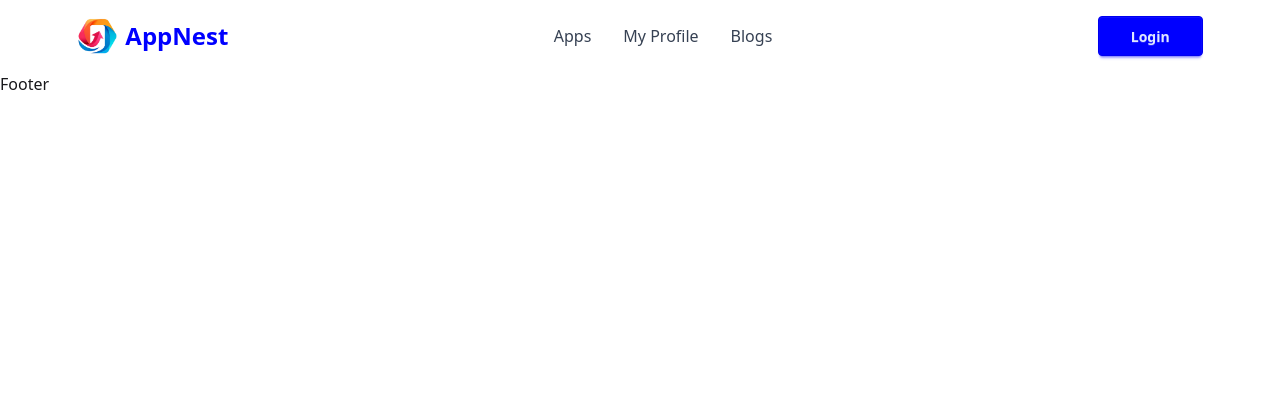
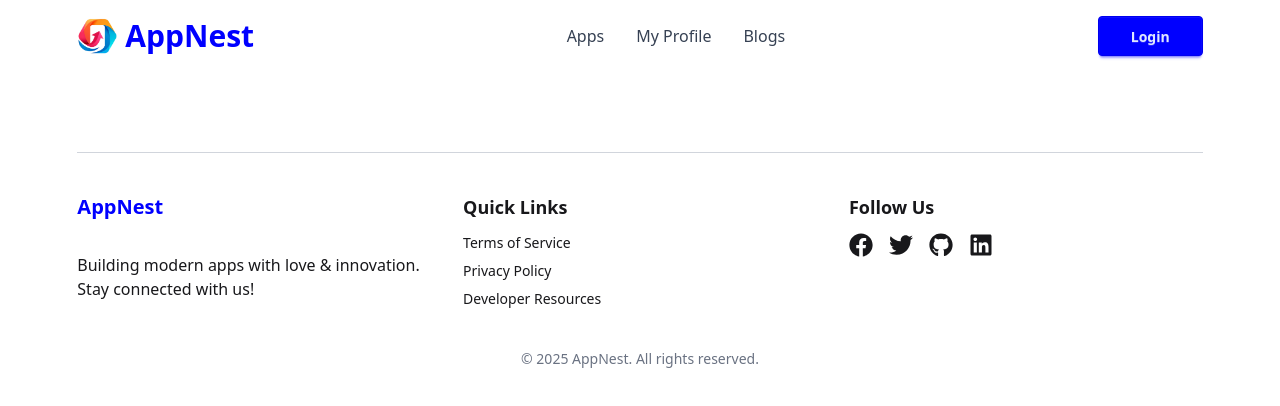
Before and after one commit to fuadhasan05/app-nest, a React (Vite) app: page / in a window 1280 px wide. Shown: the top 406 px of the page. Built offline with nearby package versions, Linux system fonts and the light colour scheme.

Commit message:
footer added

```diff
--- a/package.json
+++ b/package.json
@@ -13,6 +13,7 @@
     "@tailwindcss/vite": "^4.1.5",
     "react": "^19.0.0",
     "react-dom": "^19.0.0",
+    "react-icons": "^5.5.0",
     "react-router": "^7.5.3",
     "tailwindcss": "^4.1.5"
   },
--- a/src/components/Footer.jsx
+++ b/src/components/Footer.jsx
@@ -1,11 +1,67 @@
-import React from 'react';
+import React from "react";
+import { FaFacebook, FaGithub, FaLinkedin, FaTwitter } from "react-icons/fa";
+import { Link } from "react-router";
 
 const Footer = () => {
-    return (
+  return (
+    <footer className=" w-11/12 mx-auto  py-10 px-6">
+      <div className="py-10">
+        <hr className="border-t border-gray-300" />
+      </div>
+
+      <div className=" grid grid-cols-1 md:grid-cols-3 gap-8">
+        {/* Logo + Description */}
         <div>
-            Footer
+          <Link to="/" className="text-xl font-bold text-primary">
+            AppNest
+          </Link>
+          <p className=" pt-8">
+            Building modern apps with love & innovation. Stay connected with us!
+          </p>
         </div>
-    );
+
+        {/* Internal Links */}
+        <div>
+          <h3 className="text-lg font-semibold mb-3">Quick Links</h3>
+          <ul className="space-y-2 text-sm">
+            <li>
+              <Link>Terms of Service</Link>
+            </li>
+            <li>
+              <Link>Privacy Policy</Link>
+            </li>
+            <li>
+              <Link>Developer Resources</Link>
+            </li>
+          </ul>
+        </div>
+
+        {/* Social Media - External */}
+        <div>
+          <h3 className="text-lg font-semibold mb-3">Follow Us</h3>
+          <div className="flex space-x-4">
+            <a href="https://facebook.com" target="_blank" rel="noreferrer">
+              <FaFacebook className="w-6 h-6 hover:text-primary" />
+            </a>
+            <a href="https://twitter.com" target="_blank" rel="noreferrer">
+              <FaTwitter className="w-6 h-6 hover:text-primary" />
+            </a>
+            <a href="https://github.com" target="_blank" rel="noreferrer">
+              <FaGithub className="w-6 h-6 hover:text-gray-300" />
+            </a>
+            <a href="https://linkedin.com" target="_blank" rel="noreferrer">
+              <FaLinkedin className="w-6 h-6 hover:text-primary" />
+            </a>
+          </div>
+        </div>
+      </div>
+
+      {/* Bottom Line */}
+      <div className="mt-10 text-center text-sm text-gray-500">
+        &copy; {new Date().getFullYear()} AppNest. All rights reserved.
+      </div>
+    </footer>
+  );
 };
 
 export default Footer;
--- a/src/components/Navbar.jsx
+++ b/src/components/Navbar.jsx
@@ -1,6 +1,6 @@
 import React from "react";
 import logo from "../assets/app_logo.png";
-import { NavLink } from "react-router";
+import { Link, NavLink } from "react-router";
 
 const Navbar = () => {
   return (
@@ -9,7 +9,9 @@ const Navbar = () => {
         {/* Left - Logo + Name */}
         <div className="flex items-center space-x-2">
           <img src={logo} alt="Logo" className="w-10 h-10" />
-          <span className="text-2xl font-bold text-primary">AppNest</span>
+          <Link to="/" className="text-3xl font-bold text-primary">
+            AppNest
+          </Link>
         </div>
 
         {/* Center - Nav Links */}
```
Also changed, not shown: 1 other file (tests, documents, lock files or other folders).
